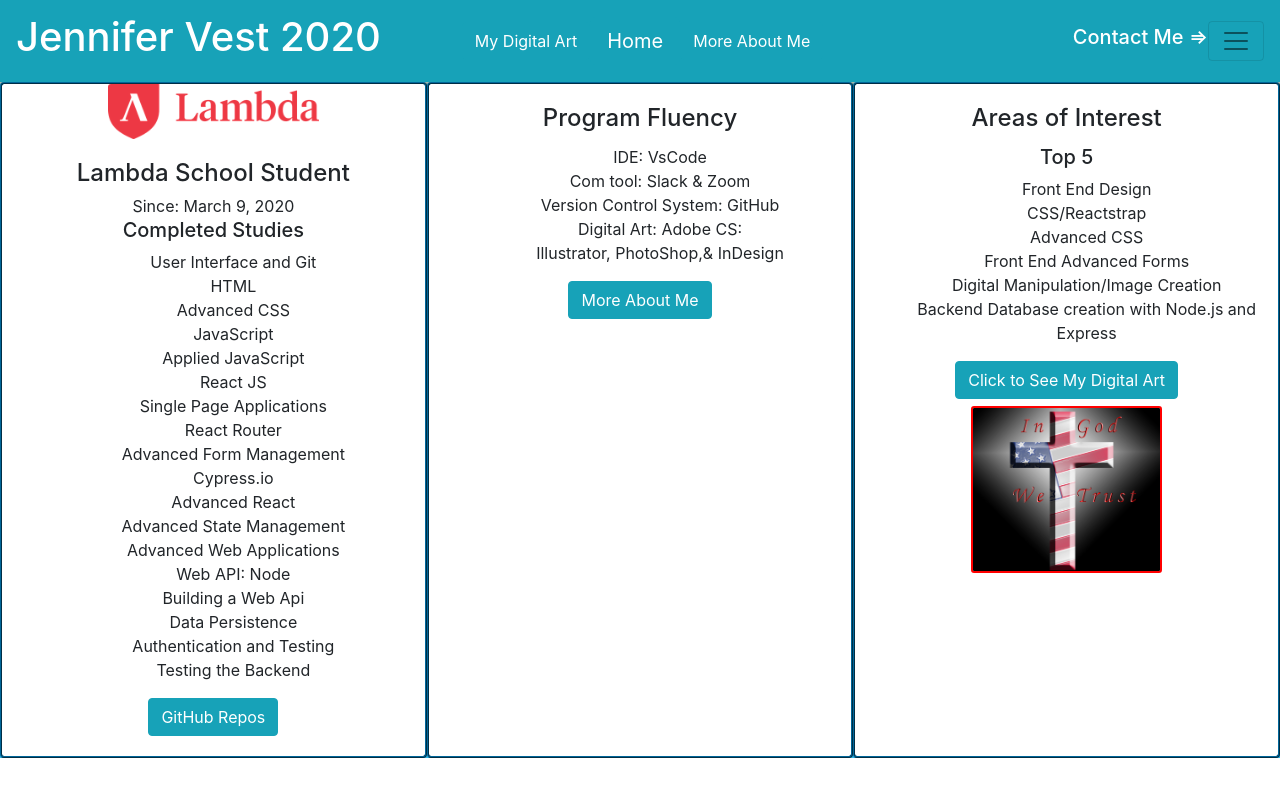
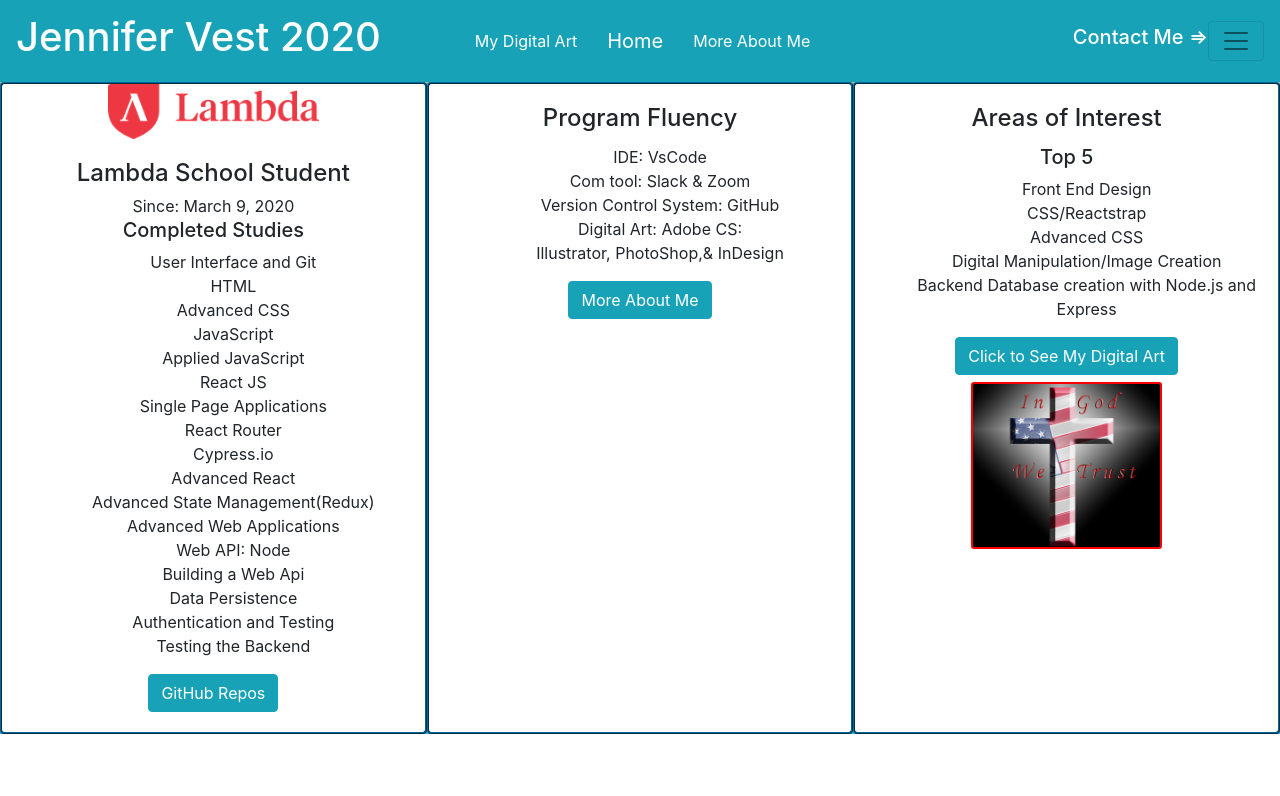
Before and after one commit to JenVest2020/Jdvresume2020, a React (Create React App) app in the folder jdvresume2020/: page / in a window 1280 px wide. Shown: the top 796 px of the page. Built offline with nearby package versions, Linux system fonts and the light colour scheme.

Commit message:
studies updated

```diff
--- a/jdvresume2020/src/App.js
+++ b/jdvresume2020/src/App.js
@@ -31,10 +31,9 @@ const App = () => {
                   <li>React JS</li>
                   <li>Single Page Applications</li>
                   <li>React Router</li>
-                  <li>Advanced Form Management</li>
                   <li>Cypress.io</li>
                   <li>Advanced React</li>
-                  <li>Advanced State Management</li>
+                  <li>Advanced State Management(Redux)</li>
                   <li>Advanced Web Applications</li>
                   <li>Web API: Node</li>
                   <li>Building a Web Api</li>
@@ -74,7 +73,6 @@ const App = () => {
                   <li>Front End Design</li>
                   <li>CSS/Reactstrap</li>
                   <li>Advanced CSS</li>
-                  <li>Front End Advanced Forms</li>
                   <li>Digital Manipulation/Image Creation</li>
                   <li>Backend Database creation with Node.js and Express</li>
                 </ul>
```
